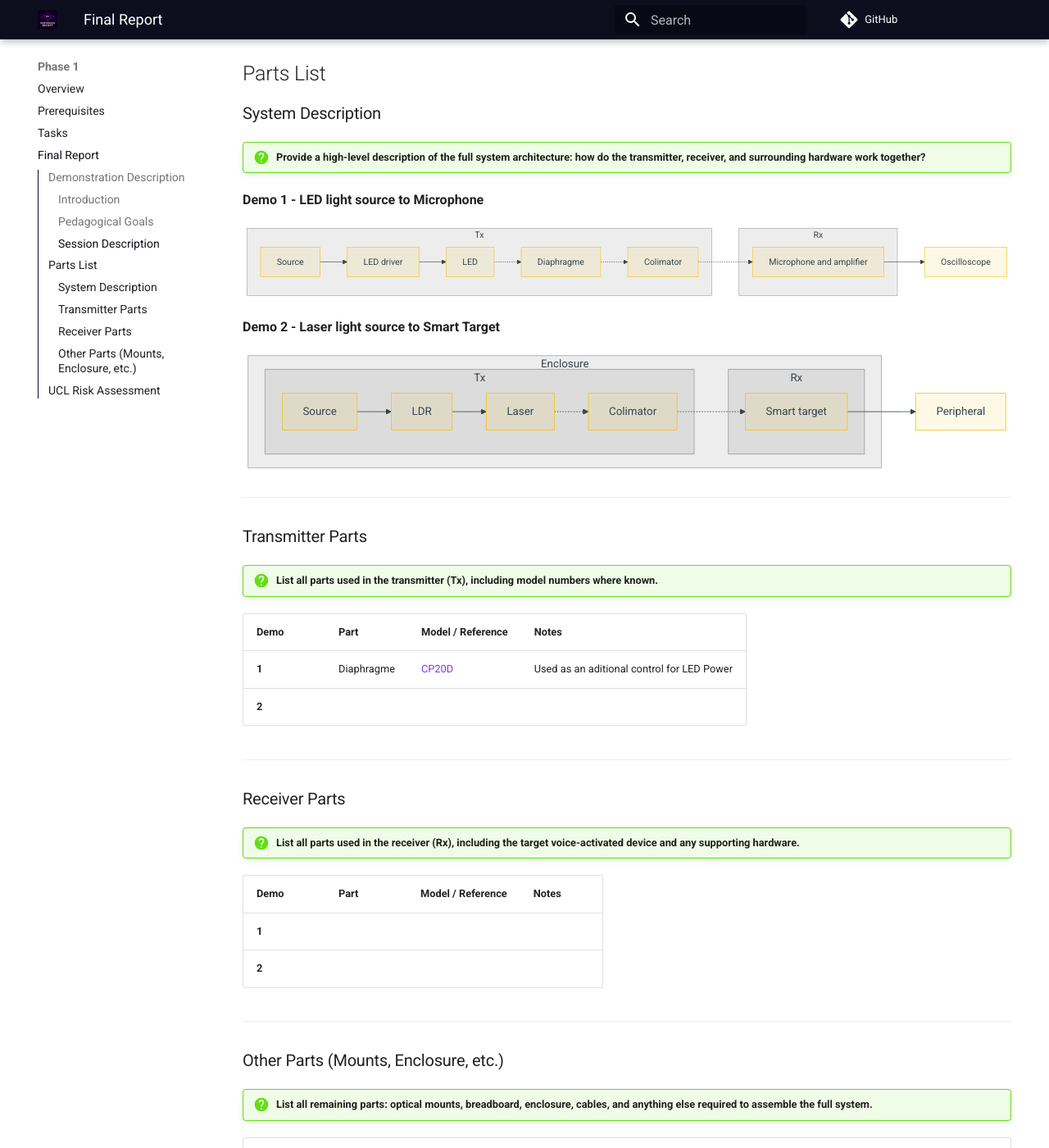
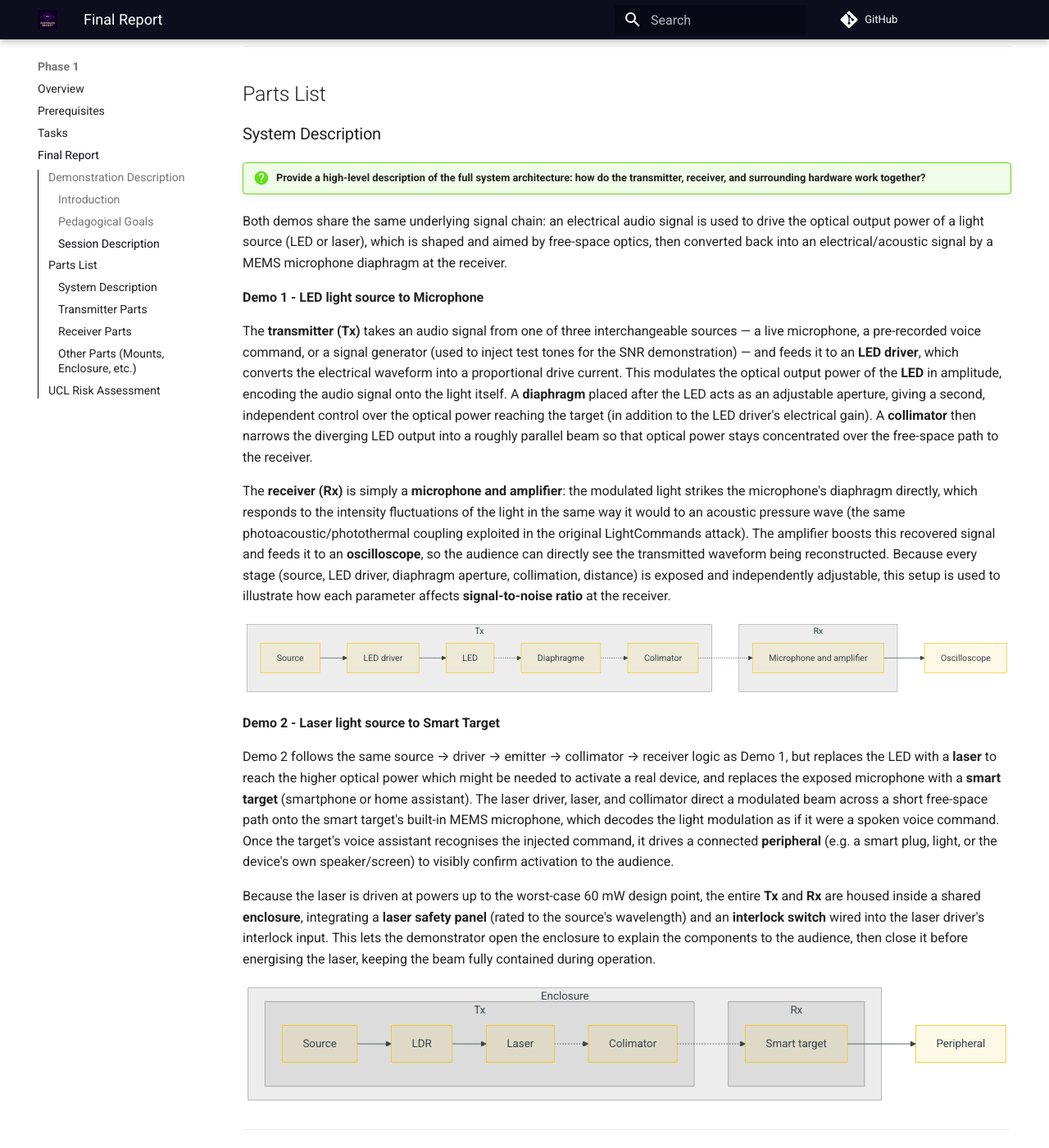
Before and after one commit to UCL-Photonics-Society/UCLightcommands, an MkDocs documentation site: the page built from docs/phase1/final-report.md, in a window 1280 px wide and 1400 px high, scrolled down 1634 px. Shown: the whole window at 82% size. Built offline with MkDocs 1.6.1 and Material for MkDocs 9.7.7, drawn with Linux system fonts in a browser that asks for light colours; comment, search, counter and statistics services are not loaded; some of the changed text lies outside the part shown.

Commit message:
docs: fleshing out the System description

````diff
--- a/docs/phase1/final-report.md
+++ b/docs/phase1/final-report.md
@@ -40,7 +40,7 @@ The **second setup** would utilise a laser source to activate a smart target (ho
 **Demo 2 - Laser light source to Smart Target**
 
 1. With the enclosure opened, the different components of the demonstration are explained to the attendees.
-2. After closing the enclosure, the laser source is turned on, and a voice command signal (coming from a microphone or a recorded audio file) is modulated onto the amplitude of the continuous wave, hitting the microphone of a smart target (Smartphone or home assistant).
+2. After closing the enclosure, the laser source is turned on, and a voice command signal (coming from a microphone or a recorded audio file) is modulated onto the amplitude of the continuous wave, hitting the microphone of a smart target (Smartphone or home assistant). We envision this smart target to be connected to a peripheral (such as a smart lamp) to make the demonstration more interactive.
 3. By changing the input power of the laser, the notion of the minimum activation power is demonstrated.
 
 ---
@@ -51,7 +51,13 @@ The **second setup** would utilise a laser source to activate a smart target (ho
 
 !!! question "Provide a high-level description of the full system architecture: how do the transmitter, receiver, and surrounding hardware work together?"
 
+Both demos share the same underlying signal chain: an electrical audio signal is used to drive the optical output power of a light source (LED or laser), which is shaped and aimed by free-space optics, then converted back into an electrical/acoustic signal by a MEMS microphone diaphragm at the receiver.
+
 **Demo 1 - LED light source to Microphone**
+
+The **transmitter (Tx)** takes an audio signal from one of three interchangeable sources — a live microphone, a pre-recorded voice command, or a signal generator (used to inject test tones for the SNR demonstration) — and feeds it to an **LED driver**, which converts the electrical waveform into a proportional drive current. This modulates the optical output power of the **LED** in amplitude, encoding the audio signal onto the light itself. A **diaphragm** placed after the LED acts as an adjustable aperture, giving a second, independent control over the optical power reaching the target (in addition to the LED driver's electrical gain). A **collimator** then narrows the diverging LED output into a roughly parallel beam so that optical power stays concentrated over the free-space path to the receiver.
+
+The **receiver (Rx)** is simply a **microphone and amplifier**: the modulated light strikes the microphone's diaphragm directly, which responds to the intensity fluctuations of the light in the same way it would to an acoustic pressure wave (the same photoacoustic/photothermal coupling exploited in the original LightCommands attack). The amplifier boosts this recovered signal and feeds it to an **oscilloscope**, so the audience can directly see the transmitted waveform being reconstructed. Because every stage (source, LED driver, diaphragm aperture, collimation, distance) is exposed and independently adjustable, this setup is used to illustrate how each parameter affects **signal-to-noise ratio** at the receiver.
 
 ```mermaid
 flowchart LR
@@ -71,6 +77,10 @@ flowchart LR
 ```
 
 **Demo 2 - Laser light source to Smart Target**
+
+Demo 2 follows the same source → driver → emitter → collimator → receiver logic as Demo 1, but replaces the LED with a **laser** to reach the higher optical power which might be needed to activate a real device, and replaces the exposed microphone with a **smart target** (smartphone or home assistant). The laser driver, laser, and collimator direct a modulated beam across a short free-space path onto the smart target's built-in MEMS microphone, which decodes the light modulation as if it were a spoken voice command. Once the target's voice assistant recognises the injected command, it drives a connected **peripheral** (e.g. a smart plug, light, or the device's own speaker/screen) to visibly confirm activation to the audience.
+
+Because the laser is driven at powers up to the worst-case 60 mW design point, the entire **Tx** and **Rx** are housed inside a shared **enclosure**, integrating a **laser safety panel** (rated to the source's wavelength) and an **interlock switch**  wired into the laser driver's interlock input.  This lets the demonstrator open the enclosure to explain the components to the audience, then close it before energising the laser, keeping the beam fully contained during operation.
 
 ```mermaid
 flowchart LR
@@ -121,10 +131,10 @@ flowchart LR
 
 | Demo | Part | Model / Reference | Notes |
 |------|------|-------------------|-------|
-| **1&2** | Optical breadboards (x2) | [MB4560/M](https://www.thorlabs.com/item/MB4560_M) | The enclosure for demo 2 is 525mmx375mm, but demo 1 could use a smaller breadboard |
 | **2** | Enclosure | [XE25C11D/M](https://www.thorlabs.com/item/XE25C11D_M) or [XE25C9D/M](https://www.thorlabs.com/item/XE25C9D_M) | |
 | **2** | Laser Safety Panel | [LWxP1](https://www.thorlabs.com/certified-laser-safety-panels)| Choice will depend on the laser's wavelength |
 | **2** | Interlock system | [Interlock Switch](https://www.amazon.co.uk/Gebildet-pieces-Miniature-Switch-Momentary/dp/B07T9DWMMG/ref=asc_df_B07T9DWMMG?mcid=f01cee05a660392c83d310c43db39473&tag=googshopuk-21&linkCode=df0&hvadid=697363582268&hvpos=&hvnetw=g&hvrand=12826283976019115331&hvpone=&hvptwo=&hvqmt=&hvdev=c&hvdvcmdl=&hvlocint=&hvlocphy=9045885&hvtargid=pla-783906794563&hvocijid=12826283976019115331-B07T9DWMMG-&hvexpln=0&gad_source=1&th=1) + [2.5mm jack connector](https://www.digikey.co.uk/en/products/detail/tensility-international-corp/053-0280R/701163?gclsrc=aw.ds&gad_source=1&gad_campaignid=23249465655&gbraid=0AAAAADrbLlgrKaT7nPn8TNfSxlsX8dlEd&gclid=Cj0KCQjwv4XUBhDBARIsAE6bQUSy7EdxlOymtTAqSwjYG2OdEJeFpZBuJbX0XvQ_-qaeP-_sBIK-icoaAg55EALw_wcB) | Thorlabs laser drivers seem to all use 2.5mm jack interlock inputs |
+| **1&2** | Optical breadboards (x2) | [MB4560/M](https://www.thorlabs.com/item/MB4560_M) | The enclosure for demo 2 is 525mmx375mm, but demo 1 could use a smaller breadboard |
 
 ---
 
````
